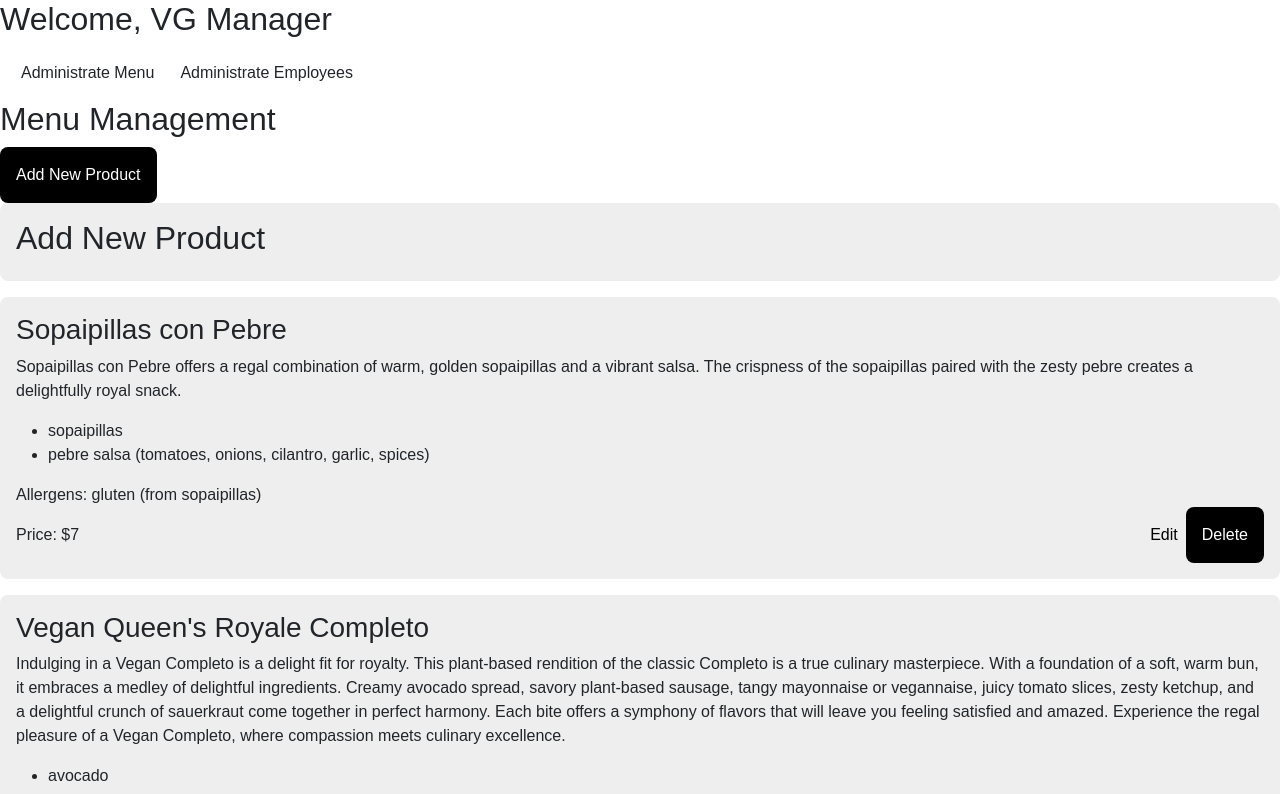
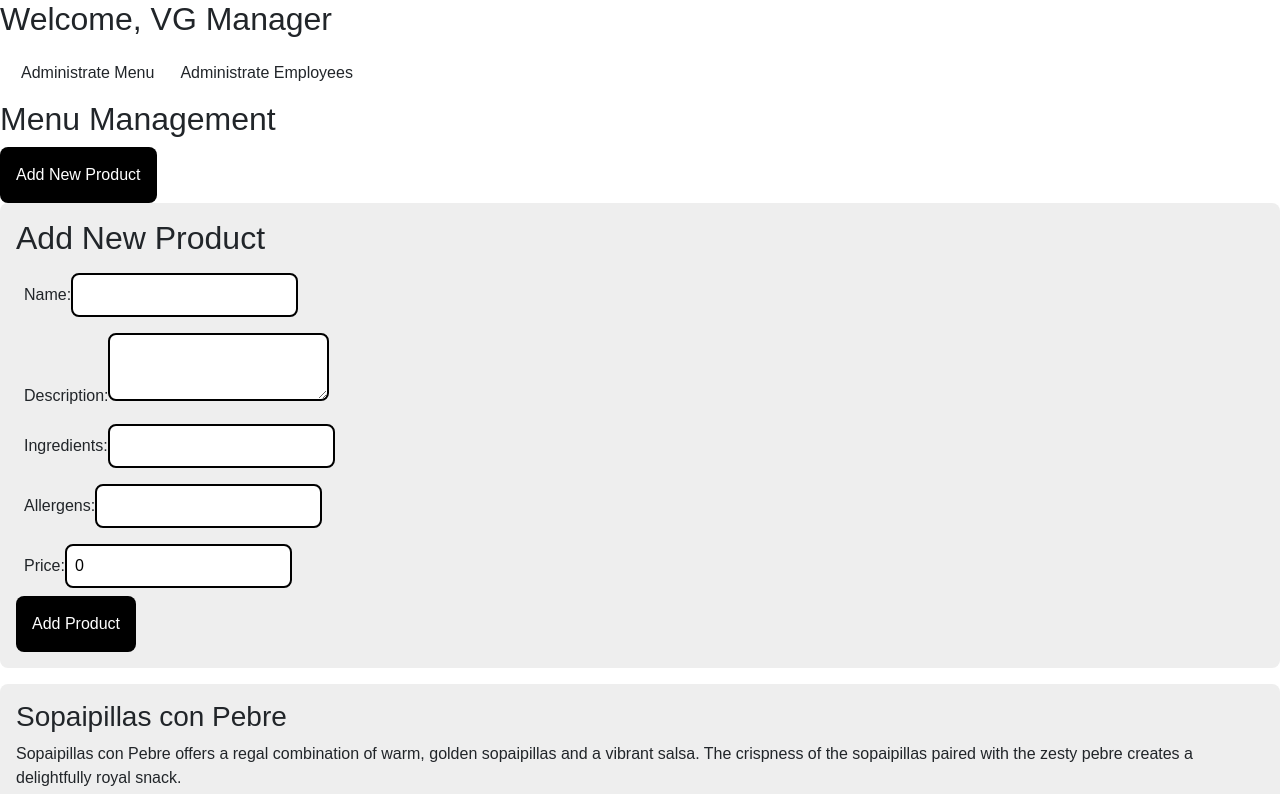
Before and after one commit to MariferVL/VQueen, an Angular app: page /admin/menu/add-product in a window 1280 px wide. Shown: the top 794 px of the page. Built offline with nearby package versions, Linux system fonts and the light colour scheme.

Commit message:
simplify view code

```diff
--- a/src/app/add-product/add-product.component.html
+++ b/src/app/add-product/add-product.component.html
@@ -1,5 +1,7 @@
 <section class="content-box">
     <h2>Add New Product</h2>
-
-
+    <app-menu-form
+    buttonText="Add Product"
+    (onSubmit)="onSubmit()"
+    ></app-menu-form>
 </section>
--- a/src/app/add-product/add-product.component.ts
+++ b/src/app/add-product/add-product.component.ts
@@ -8,23 +8,6 @@ import { Title } from '@angular/platform-browser';
   styleUrls: ['./add-product.component.css']
 })
 export class AddProductComponent {
-  menu: {
-    id: string,
-    name: string,
-    description: string,
-    ingredients: string[],
-    allergens: string[],
-    price: number
-  } = {
-    id: '',
-    name: '',
-    description: '',
-    ingredients: [],
-    allergens: [],
-    price: 0
-  };
-  ingredientsString: string = '';
-  allergensString: string = '';
 
   constructor(
     private router: Router,
@@ -36,20 +19,8 @@ export class AddProductComponent {
   }
 
   onSubmit(): void {
-    this.menu.id = this.generateUniqueId();
-    this.menu.ingredients = this.ingredientsString.split(',');
-    this.menu.allergens = this.allergensString.split(',');
-    //TODO: save the data
-    console.log('Creating a new delicacy: ', this.menu);
+    console.log('Creating a new delicacy.👑 ');
     this.router.navigateByUrl('/admin/menu')
   }
-/**
- * Generate unique id based on timestamp
- * @returns string
- */
-  private generateUniqueId(): string {
-    const timestamp = Date.now().toString(36);
-    const randomString = Math.random().toString(36).substring(2, 5);
-    return timestamp + randomString;
-  }
+
 }
--- a/src/app/edit-menu/edit-menu.component.html
+++ b/src/app/edit-menu/edit-menu.component.html
@@ -1,4 +1,7 @@
 <section class="content-box">
     <h2>Add New Product</h2>
-    <app-menu-form></app-menu-form>
+    <app-menu-form
+    buttonText="Save Changes"
+    (onSubmit)="onSubmit()"
+    ></app-menu-form>
 </section>
--- a/src/app/edit-menu/edit-menu.component.ts
+++ b/src/app/edit-menu/edit-menu.component.ts
@@ -1,5 +1,6 @@
 import { Component } from '@angular/core';
 import { Title } from '@angular/platform-browser';
+import { Router } from '@angular/router';
 
 @Component({
   selector: 'app-edit-menu',
@@ -8,10 +9,17 @@ import { Title } from '@angular/platform-browser';
 })
 export class EditMenuComponent {
   constructor(
-    private titleService: Title
+    private titleService: Title,
+    private router: Router,
     ) {}
 
   ngOnInit() {
     this.titleService.setTitle('VQAdmin - Edit Menu');
   }
+
+  onSubmit(): void {
+    console.log('Saving changes');
+    this.router.navigateByUrl('/admin/menu')
+  }
+
 }
--- a/src/app/menu-form/menu-form.component.html
+++ b/src/app/menu-form/menu-form.component.html
@@ -1,11 +1,11 @@
-<form (ngSubmit)="onSubmit()">
+<form (ngSubmit)="onClick()">
     <div class="form-group">
         <label for="name">Name:</label>
-        <input type="text" id="name" name="name" [(ngModel)]="menu.name" required>
+        <input type="text" id="name" name="name" [(ngModel)]="name" required>
     </div>
     <div class="form-group">
         <label for="description">Description:</label>
-        <textarea id="description" name="description" [(ngModel)]="menu.description" required></textarea>
+        <textarea id="description" name="description" [(ngModel)]="description" required></textarea>
     </div>
     <div class="form-group">
         <label for="ingredients">Ingredients:</label>
@@ -17,7 +17,7 @@
     </div>
     <div class="form-group">
         <label for="price">Price:</label>
-        <input type="number" id="price" name="price" [(ngModel)]="menu.price" required>
+        <input type="number" id="price" name="price" [(ngModel)]="price" required>
     </div>
-    <button type="submit">Add Product</button>
+    <button type="submit">{{buttonText}}</button>
 </form>
--- a/src/app/menu-form/menu-form.component.ts
+++ b/src/app/menu-form/menu-form.component.ts
@@ -1,49 +1,46 @@
-import { Component } from '@angular/core';
+import { Component, OnInit, Input, Output, EventEmitter } from '@angular/core';
 import { Router } from '@angular/router';
+import { Menu } from '../types';
 
 @Component({
   selector: 'app-menu-form',
   templateUrl: './menu-form.component.html',
   styleUrls: ['./menu-form.component.css']
 })
-export class MenuFormComponent {
-  menu: {
-    id: string,
-    name: string,
-    description: string,
-    ingredients: string[],
-    allergens: string[],
-    price: number
-  } = {
-    id: '',
-    name: '',
-    description: '',
-    ingredients: [],
-    allergens: [],
-    price: 0
-  };
+export class MenuFormComponent implements OnInit {
+  @Input() buttonText: any;
+  id: string = '';
+  name: string = '';
+  description: string = '';
+  ingredients: string[] = [];
+  allergens: string[] = [];
+  price: number = 0;
   ingredientsString: string = '';
   allergensString: string = '';
 
-  constructor(
-    private router: Router,
-  ) { }
+  @Output() onSubmit = new EventEmitter<Menu>();
+
+  constructor() { }
 
   ngOnInit(): void {
   }
 
-  onSubmit(): void {
-    this.menu.id = this.generateUniqueId();
-    this.menu.ingredients = this.ingredientsString.split(',');
-    this.menu.allergens = this.allergensString.split(',');
-    //TODO: save the data
-    console.log('Creating a new delicacy: ', this.menu);
-    this.router.navigateByUrl('/admin/menu')
-  }
-/**
- * Generate unique id based on timestamp
- * @returns string
- */
+  onClick(): void {
+    this.onSubmit.emit({
+      id: this.generateUniqueId(),
+      name: this.name,
+      description: this.description,
+      ingredients: this.ingredientsString.split(','),
+      allergens: this.allergensString.split(','),
+      price: Number(this.price),
+    }
+
+  )}
+
+  /**
+   * Generate unique id based on timestamp
+   * @returns string
+   */
   private generateUniqueId(): string {
     const timestamp = Date.now().toString(36);
     const randomString = Math.random().toString(36).substring(2, 5);
```
